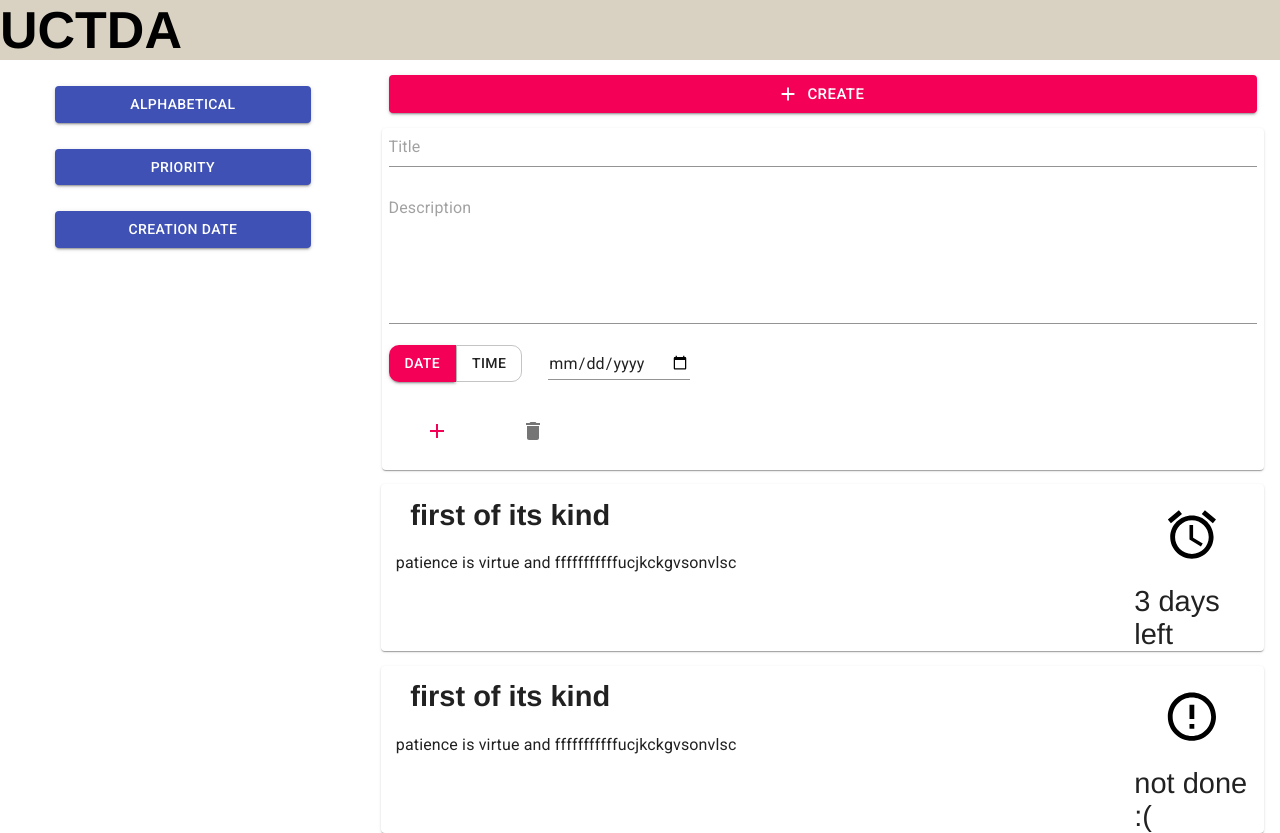
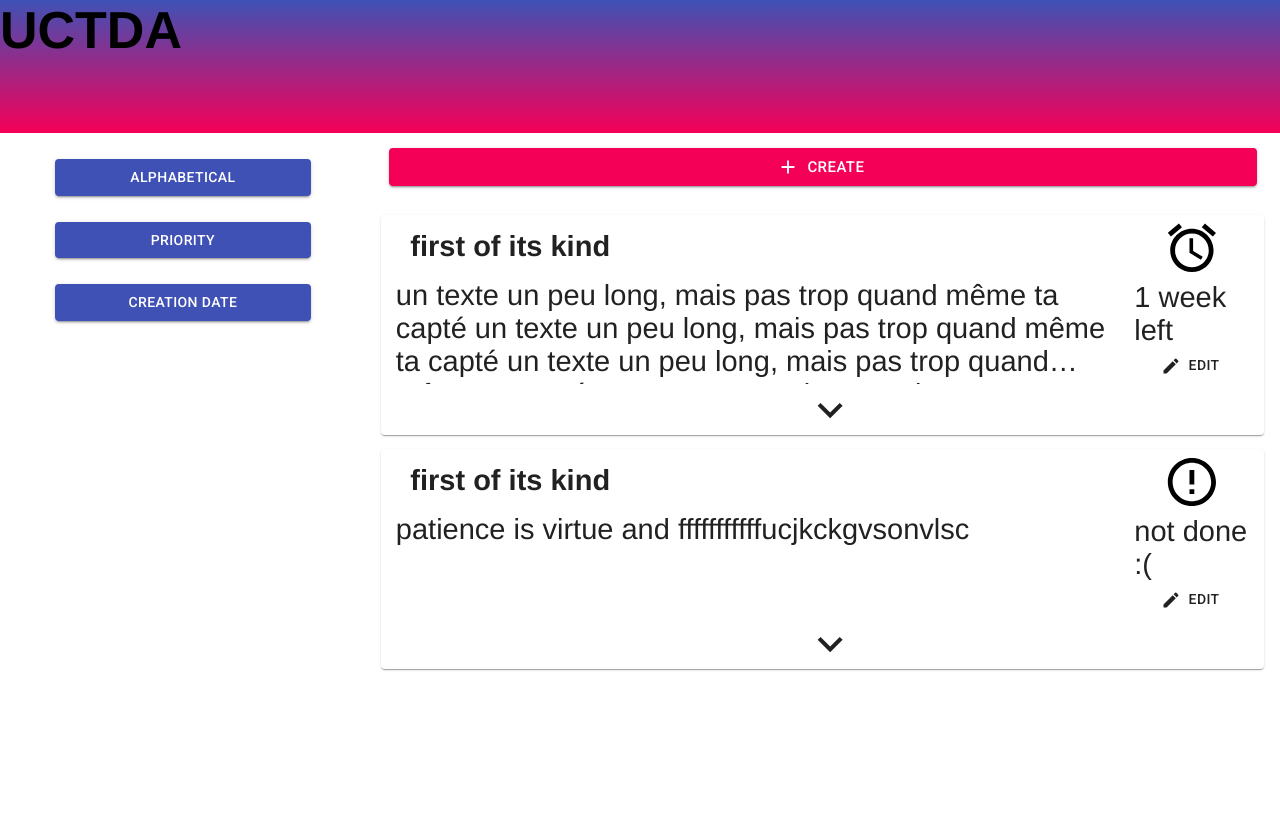
Before and after one commit to Kyustern/UCTDA, a React (Create React App) app: page / in a window 1280 px wide. After the commit the page ends 800 px from the top, so only its background shows below. Built offline with nearby package versions, Linux system fonts and the light colour scheme.

Commit message:
front end is (almost) finished

```diff
--- /dev/null
+++ b/src/components/FullscreenTodoEditor.tsx
@@ -0,0 +1,35 @@
+import React from 'react'
+import styled from 'styled-components';
+import { Todo } from '../app/types';
+import { TodoEditor } from './TodoEditor';
+
+type Props = React.ComponentProps<typeof TodoEditor>
+
+export const FullscreenTodoEditor: React.FC<Props> = (props) => {
+    return (
+        <FullscreenWrapper>
+            <InnerWrapper>
+                <TodoEditor {...props}>
+
+                </TodoEditor>
+            </InnerWrapper>
+        </FullscreenWrapper>
+    )
+}
+
+const InnerWrapper = styled.div`
+    width: 70%;
+`;
+
+const FullscreenWrapper = styled.div`
+    position: absolute;
+    width: 100%;
+    height: 100%;
+    top: 0;
+    left: 0;
+    z-index: 999;
+    background-color: rgba(0,0,0,0.7);
+    display: flex;
+    align-items: center;
+    justify-content: center;
+`;
--- a/src/components/Header.tsx
+++ b/src/components/Header.tsx
@@ -17,5 +17,6 @@ const Title = styled.h1`
 const Wrapper = styled.div`
     grid-area: header;
     width: 100%;
-    background-color: var(--light-grey);
+    background: rgb(245,0,87);
+    background: linear-gradient(0deg, rgba(245,0,87,1) 0%, rgba(63,81,181,1) 100%);
 `;
--- a/src/components/ImprovisedDurationInput.tsx
+++ b/src/components/ImprovisedDurationInput.tsx
@@ -1,6 +1,6 @@
 import styled from 'styled-components';
 import React, {useState, useEffect} from 'react'
-import { MenuItem, Select, InputLabel, Input, FormControl } from '@material-ui/core';
+import { MenuItem, Select, Input } from '@material-ui/core';
 
 interface Props {
     getter: (input: number) => void
--- a/src/components/SnackBarWrapper.tsx
+++ b/src/components/SnackBarWrapper.tsx
@@ -1,6 +1,5 @@
 import React from 'react'
 import styled from 'styled-components';
-import Button from '@material-ui/core/Button';
 import Snackbar from '@material-ui/core/Snackbar';
 import IconButton from '@material-ui/core/IconButton';
 import CloseIcon from '@material-ui/icons/Close';
--- a/src/components/Switch.tsx
+++ b/src/components/Switch.tsx
@@ -9,12 +9,14 @@ interface Props {
         left: string
         right: string
     }
+    disabled?: boolean
 }
 
-export const Switch: React.FC<Props> = ({ onOff, setBoolean, buttonText }) => {
+export const Switch: React.FC<Props> = ({ onOff, setBoolean, buttonText, disabled }) => {
     return (
         <Wrapper>
             <Button
+                disabled={disabled}
                 color={onOff ? 'default' : 'secondary'}
                 variant={onOff ? 'outlined' : 'contained'}
                 onClick={() => setBoolean(false)}
@@ -22,6 +24,7 @@ export const Switch: React.FC<Props> = ({ onOff, setBoolean, buttonText }) => {
                 {buttonText.left}
             </Button>
             <Button
+                disabled={disabled}
                 color={onOff ? 'secondary' : 'default'}
                 variant={onOff ? 'contained' : 'outlined'}
                 onClick={() => setBoolean(true)}
--- a/src/components/TDList.tsx
+++ b/src/components/TDList.tsx
@@ -1,14 +1,20 @@
-import React, { useEffect } from 'react'
+import React, { useEffect, useState } from 'react'
 import styled from 'styled-components';
 import Button from '@material-ui/core/Button'
 import { useSelector, useDispatch } from 'react-redux';
-import { selectTodos, addTodo, todoSlice } from "../features/todoSlice";
+import { selectTodos, addTodo } from "../features/todoSlice";
 import { Todo } from '../app/types';
 import { TodoComponent } from './TodoComponent';
 import { TodoEditor } from './TodoEditor'
 import AddIcon from '@material-ui/icons/Add';
+import { FullscreenTodoEditor } from './FullscreenTodoEditor';
+import { idText } from 'typescript';
 
 export const TDList: React.FC = () => {
+
+    const [creatingTodo, setCreatingTodo] = useState(false)
+    const [selectedTodo, setSelectedTodo] = useState(0)
+    const [editingTodo, setEditingTodo] = useState(false)
 
     const dispatch = useDispatch()
     const todos = useSelector(selectTodos)
@@ -23,6 +29,10 @@ export const TDList: React.FC = () => {
         ))
     }
 
+    const selectTodo = (id: number) => {
+        setSelectedTodo(id)
+        setEditingTodo(true)
+    }
     return (
         <Wrapper>
             <CustomButton
@@ -34,10 +44,25 @@ export const TDList: React.FC = () => {
             >
                 Create
             </CustomButton>
-            <TodoEditor />
             {
-                todos.map((todo: Todo, index: number) => <TodoComponent key={index} keyProp={index} todoProp={todo} />)
+                creatingTodo &&
+                <TodoEditor
+                    cancelButtonHandler={() => setCreatingTodo(false)}
+                />
             }
+            {
+                todos.map((todo: Todo, index: number) => <TodoComponent key={index}keyProp={index} todoProp={todo} selectTodo={selectTodo} />)
+            }
+
+            {
+            editingTodo &&
+                <FullscreenTodoEditor
+                    todoProp={todos[0]}
+                    id={0}
+                    cancelButtonHandler={() => setEditingTodo(false)}
+                />
+            }
+
 
         </Wrapper>
     )
@@ -52,6 +77,7 @@ const CustomButton = styled(Button)`
 `;
 
 const Wrapper = styled.div`
+    transition: all 0.2s ease-in-out;
     grid-area: todos;
     display: flex;
     align-items: center;
--- a/src/components/TodoComponent.tsx
+++ b/src/components/TodoComponent.tsx
@@ -1,33 +1,49 @@
-import React, { useEffect } from 'react'
+import React, { useState, useRef, useEffect } from 'react'
 import styled from 'styled-components';
 import { Todo } from '../app/types';
-import { Card, Typography } from '@material-ui/core';
+import { Button, Card } from '@material-ui/core';
 import { ReactComponent as Done } from '../svg/done.svg'
 import { ReactComponent as NotDone } from '../svg/warning.svg'
 import { ReactComponent as Alarm } from '../svg/alarm.svg'
+import EditIcon from '@material-ui/icons/Edit';
+import ExpandMoreSharpIcon from '@material-ui/icons/ExpandMoreSharp';
 
-interface Props {
-    todoProp: Todo
-    keyProp: number
+const isBetween = (a: number, b: number, x: number): boolean => {
+    return x >= a && x < b
 }
+const isExpired = (n: number) => {
+    if (n < 0) {
+        return 'since deadline'
+    } else if (n > 0) {
+        return 'left'
+    } else {
+        return ''
+    }
+}
+const plurial = (n: number) => n > 1 ? 's' : ''
 
-const getWDHM = (seconds: number): string => {
+// const expired = (n: number) => n <= 0 ? 'since deadline' : 'left'
+
+const getWDHM = (milliseconds: number): string => {
     //returns the weeks or days or Hours or Minutes
+    const seconds = Math.round(milliseconds / 1000)
+    const absoluteValue = Math.abs(seconds)
 
-    const plurial = (n: number) => n > 1 ? 's' : ''
+    if (absoluteValue >= 604800) {
+        const n = Math.round(absoluteValue / 604800)
+        return `${n} week${plurial(n)} ${isExpired(seconds)}`
 
-    if (seconds > 604800) {
-        const n = Math.floor(seconds / 604800)
-        return `${n} week${plurial(n)} left`
-    } else if(seconds > 86400) {
-        const n = Math.floor(seconds / 86400)
-        return `${n} day${plurial(n)} left`
-    } else if(seconds > 3600) {
-        const n = Math.floor(seconds / 3600)
-        return `${n} hour${plurial(n)} left`
-    } else if(seconds > 60) {
-        const n = Math.floor(seconds / 60)
-        return `${n} minute${plurial(n)} left`
+    } else if (isBetween(86400, 604800, absoluteValue)) {
+        const n = Math.round(absoluteValue / 86400)
+        return `${n} day${plurial(n)} ${isExpired(seconds)}`
+
+    } else if (isBetween(3600, 86400, absoluteValue)) {
+        const n = Math.round(absoluteValue / 3600)
+        return `${n} hour${plurial(n)} ${isExpired(seconds)}`
+
+    } else if (isBetween(60, 3600, absoluteValue)) {
+        const n = Math.round(absoluteValue / 60)
+        return `${n} minute${plurial(n)} ${isExpired(seconds)}`
     }
 
     return ''
@@ -38,7 +54,7 @@ const getStatus = (todo: Todo): string => {
         return 'not done :('
     }
     const deadLine = todo.creationTimeStamp + todo.duration
-    const remainingTime = deadLine - Math.floor(Date.now() / 1000)
+    const remainingTime = deadLine - Date.now()
     return getWDHM(remainingTime)
 }
 
@@ -54,54 +70,79 @@ const getSvg = (todo: Todo): JSX.Element => {
     }
 }
 
-export const TodoComponent: React.FC<Props> = ({ todoProp }) => {
+interface Props {
+    todoProp: Todo
+    keyProp: number
+    selectTodo: (id: number) => void
+}
 
+export const TodoComponent: React.FC<Props> = ({ todoProp, keyProp, selectTodo }) => {
+
+    const todoRef = useRef<any>()
+    const [isExpanded, setIsExpanded] = useState(false)
+    const [height, setHeight] = useState<number>(0)
+
+    // useEffect(() => {
+    //     if(todoRef) {
+    //         console.log("todoRef", typeof todoRef.current)
+    //         setHeight(todoRef.current.clientHeight)
+    //     }
+    // }, [todoRef])
     return (
-        <TodoCard>
-            <h4 className="title">
+        // <Collapse in={isExpanded} collapsedHeight={height + 10} >
+        <TodoCard
+            isExpanded={isExpanded}
+            ref={todoRef}
+        >
+            <Title
+                className="title"
+            >
                 {todoProp.title}
-            </h4>
-            <div className="status">
+            </Title>
+            <Description
+                onClick={() => setIsExpanded(!isExpanded)}
+                isExpanded={isExpanded}
+            >
+                {todoProp.description}
+            </Description>
+            <Status>
                 {getSvg(todoProp)}
-                <div className="timer">
+                <div style={{ gridArea: 'timer' }}>
                     {todoProp.done ? 'done :)' : getStatus(todoProp)}
                 </div>
-            </div>
-            <Typography className="description">
-                {todoProp.description}
-            </Typography>
+                <IconButton startIcon={<EditIcon />} onClick={() => {selectTodo(keyProp)}}>
+                    EDIT
+                </IconButton>
+            </Status>
+
+            <ExpandIcon
+                onClick={() => setIsExpanded(!isExpanded)}
+                isExpanded={isExpanded}>
+                <ExpandMoreSharpIcon />
+            </ExpandIcon>
         </TodoCard>
+        // </Collapse>
     )
 }
 
-const TodoCard = styled(Card)`
+const TodoCard = styled(Card) <{ isExpanded: boolean }>`
     margin-top: 0.5em;
+    padding-left: 0.5em;
     font-size: 29px;
-    padding-left: 0.5em;
-    width: 95%;
+    height: fit-content;
+    width: 95% !important;
     display: grid;
     grid-template-columns: 1fr 0.2fr;
-    grid-template-rows: auto 3.6em;
+    grid-template-rows:
+        auto
+        ${props => props.isExpanded ? 'minmax(3.6em, auto)' : '3.6em'}
+        50px;
     gap: 1px 1px;
     grid-template-areas:
     "title status"
-    "description status";
-
-    .status {
-        padding-left: 0.5em;
-        padding-right: 0.5em;
-        display: grid;
-        grid-template-columns: 1fr;
-        grid-template-rows: 1fr 0.2fr;
-        grid-template-areas:
-            "icon"
-            "timer";
-        grid-area: status;
-    }
-
-    .timer {
-        grid-area: timer;
-    }
+    "description status"
+    "arrow arrow";
+    transition: all 0.2s ease-in-out;
 
     svg {
         margin: auto;
@@ -109,20 +150,63 @@ const TodoCard = styled(Card)`
         height: 100%;
         grid-area: icon;
     }
+`;
 
-    .title {
-        margin: 0.5em;
-        padding: auto;
-        height: fit-content;
-    }
 
-    .description {
-        /*https://css-tricks.com/line-clampin/ */
-        line-height: 2em;
+
+const ExpandIcon = styled.div<{ isExpanded: boolean }>`
+    transition: all 0.2s ease-in-out;
+    cursor: pointer;
+    grid-area: arrow;
+    display: flex;
+    align-items: center;
+    justify-content: center;
+    transform: ${props => props.isExpanded ? 'rotate(0.5turn)' : 'rotate(0turn)'};
+`;
+
+const Title = styled.h4`
+    margin: 0.5em;
+    padding: auto;
+    height: fit-content;
+`;
+
+const Description = styled.span<{ isExpanded: boolean }>`
+    grid-area: description;
+    cursor: pointer;
+    width: 100%;
+    ${props => props.isExpanded ?
+        ''
+        :
+        `
         overflow: hidden;
         display: -webkit-box;
         -webkit-line-clamp: 3;
         -webkit-box-orient: vertical;
+        `
     }
 
 `;
+const Status = styled.div`
+    padding-left: 0.5em;
+    padding-right: 0.5em;
+    display: grid;
+    grid-template-columns: 1fr;
+    grid-template-rows: 1fr 0.2fr 0.2fr;
+    grid-template-areas:
+        "icon"
+        "timer"
+        "editbutton";
+    grid-area: status;
+    height: fit-content;
+`;
+
+const IconButton = styled(Button)`
+    grid-area: editbutton;
+    padding-left: 1em;
+    padding-right: 1em;
+        svg {
+            width: 1em;
+            height: 1em;
+            margin: 0;
+        }
+`
--- a/src/components/TodoEditor.tsx
+++ b/src/components/TodoEditor.tsx
@@ -1,18 +1,22 @@
-import React, { useState } from 'react'
+import React, { useState, useEffect } from 'react'
 import styled from 'styled-components';
 import { Todo } from '../app/types';
 import { Switch } from './Switch'
-import { Card, Input, Button, IconButton } from '@material-ui/core'
+import { Card, Input, Button, Checkbox } from '@material-ui/core'
 import { DurationInput } from './ImprovisedDurationInput';
 import AddIcon from '@material-ui/icons/Add';
-import DeleteIcon from '@material-ui/icons/Delete';
 import CloseIcon from '@material-ui/icons/Close';
 import { useDispatch } from 'react-redux';
-import { addTodo } from '../features/todoSlice';
+import { addTodo, editTodo } from '../features/todoSlice';
 import { SnackBarWrapper } from './SnackBarWrapper';
+
+//lol
+//07 82 56 07 14
 
 interface Props {
     todoProp?: Todo
+    id?: number
+    cancelButtonHandler: () => void
 }
 
 const getDateString = (timeStamp: number): string => {
@@ -20,17 +24,35 @@ const getDateString = (timeStamp: number): string => {
     return `${dateObj.getFullYear()}-${dateObj.getMonth()}-${dateObj.getDay()}`
 }
 
-export const TodoEditor: React.FC<Props> = () => {
+const getRemainingTime = (deadline: string) => {
+    const deadlineTimeStamp = Date.parse(deadline)
+    const temp = deadlineTimeStamp - Date.now()
+    return temp
+}
+
+export const TodoEditor: React.FC<Props> = ({todoProp, id, cancelButtonHandler}) => {
+
+    const dateinit = (todo?: Todo) => {
+        if (todo) {
+            if (todo.creationTimeStamp) {
+                return getDateString(todo.creationTimeStamp)
+            } else {
+                return ''
+            }
+        }
+        return ''
+    }
 
     const dispatch = useDispatch()
 
+    const [date, setDate] = useState(dateinit(todoProp))
+    const [errorText, setErrorText] = useState('')
+    const [title, setTitle] = useState(todoProp ? todoProp.title : '')
+    const [description, setDescription] = useState(todoProp ? todoProp.description : '')
     const [showError, setShowError] = useState(false)
-    const [errorText, setErrorText] = useState('')
-    const [title, setTitle] = useState('')
-    const [description, setDescription] = useState('')
     const [showClock, setShowClock] = useState(false)
-    const [date, setDate] = useState('')
-    const [duration, setDuration] = useState<number | undefined>(undefined)
+    const [hasDeadline, setHasDeadline] = useState(false)
+    const [duration, setDuration] = useState(todoProp ? todoProp.duration ? todoProp.duration : 604800 : 604800)
 
     const textInputHandler = (event: any, target: string) => {
         switch (target) {
@@ -39,6 +61,7 @@ export const TodoEditor: React.FC<Props> = () => {
                 break;
             case 'Description':
                 setDescription(event.target.value)
+                break;
             default:
                 break;
         }
@@ -48,38 +71,54 @@ export const TodoEditor: React.FC<Props> = () => {
         const now = Date.now()
         const dateString = event.target.value
         const dateTimeStamp = Date.parse(event.target.value)
-        console.log("dateTimeStamp", dateTimeStamp)
         if (dateTimeStamp <= now) {
-            console.log("pas good");
             //Render a SnackBar component that describes the error
         } else {
             setDate(dateString)
-            console.log("dateTimeStamp", dateTimeStamp)
-            console.log("event.target.value", event.target.value)
         }
+    }
+
+    const validationHandler = () => {
+        if (!title || !description) {
+            setErrorText('Please give at least a description and a title')
+            setShowError(true)
+        } else {
+            const todo = {
+                title: title,
+                description: description,
+                done: false,
+                creationTimeStamp: Date.now()
+            } as Todo
+
+            if (hasDeadline) {
+                if (!showClock) {
+                    //duration will be equal to the number of seconds between Date.now and the selected date
+                    todo.duration = getRemainingTime(date)
+                    if (todoProp) {
+                        dispatch(editTodo({todo, id}))
+                    } else {
+                        dispatch(addTodo(todo))
+                    }
+                } else {
+                    //duration is in seconds, we have to convert to milliseconds so it can be compatible with other stuff
+                    todo.duration = duration * 1000
+                    dispatch(addTodo(todo))
+                }
+            } else {
+                dispatch(addTodo(todo))
+            }
+
+            cancelButtonHandler()
+        }
+    }
+
+    const checkBoxHandler = (event: React.ChangeEvent<HTMLInputElement>) => {
+        setHasDeadline(event.target.checked)
     }
 
     const getterCB = (input: number) => {
         setDuration(input)
-        console.log("getter -> input", input)
     }
-
-    const validationHandler = () => {
-        if (!title || !description || !date) {
-            setErrorText('Please give a title, a description, and a deadline')
-            setShowError(true)
-        } else {
-            dispatch(addTodo(
-                {
-                    title: title,
-                    description: description,
-                    done: false,
-                    creationTimeStamp: Date.now()
-                }
-            ))
-        }
-    }
-
 
     return (
         <>
@@ -102,15 +141,22 @@ export const TodoEditor: React.FC<Props> = () => {
                     onChange={(event) => textInputHandler(event, 'Description')}
                 />
                 <div className="dateTimeSelector">
-                <Switch
-                    onOff={showClock}
-                    setBoolean={setShowClock}
-                    buttonText={{right: 'Time', left: 'Date'}}
-                />
+                    <Checkbox
+                        checked={hasDeadline}
+                        onChange={checkBoxHandler}
+                        inputProps={{ 'aria-label': 'primary checkbox' }}
+                    />
+                    <Switch
+                        disabled={!hasDeadline}
+                        onOff={showClock}
+                        setBoolean={setShowClock}
+                        buttonText={{ left: 'Date', right: 'Time' }}
+                    />
                     {showClock ?
                         <DurationInput getter={getterCB} />
                         :
                         <Input
+                            disabled={!hasDeadline}
                             onChange={dateInputHandler}
                             value={date}
                             type="date"
@@ -119,16 +165,22 @@ export const TodoEditor: React.FC<Props> = () => {
 
                 </div>
                 <div className="buttonRack">
-                    <IconButton
+                    <Button
                         onClick={validationHandler}
                         color="secondary"
                         aria-label="Add task"
+                        startIcon={<AddIcon />}
                     >
-                        <AddIcon />
-                    </IconButton>
-                    <IconButton aria-label="Cancel task">
-                        <DeleteIcon />
-                    </IconButton>
+                        Confirm
+                    </Button>
+                    <Button
+                        onClick={() => cancelButtonHandler()}
+                        aria-label="Cancel task"
+                        variant="outlined"
+                        startIcon={<CloseIcon />}
+                    >
+                        Cancel
+                    </Button>
                 </div>
             </TodoCard>
         </>
@@ -168,5 +220,4 @@ const TodoCard = styled(Card)`
             height: 30px !important;
         }
     }
-
 `;
--- a/src/features/todoSlice.tsx
+++ b/src/features/todoSlice.tsx
@@ -1,6 +1,6 @@
 import { createSlice, PayloadAction } from '@reduxjs/toolkit'
 
-import { Todo } from '../app/types'
+import { editTodoPayload, Todo } from '../app/types'
 // import { addTodoAction, rmTodoAction, Todo } from '../app/types'
 
 import { RootState } from '../app/store'
@@ -11,10 +11,10 @@ interface SliceType {
 
 const firstTodo: Todo = {
     title: 'first of its kind',
-    description: 'patience is virtue and fffffffffffucjkckgvsonvlsc',
+    description: 'un texte un peu long, mais pas trop quand même ta capté un texte un peu long, mais pas trop quand même ta capté un texte un peu long, mais pas trop quand même ta capté un texte un peu long, mais pas trop quand même ta capté un texte un peu long, mais pas trop quand même ta capté un texte un peu long, mais pas trop quand même ta capté un texte un peu long, mais pas trop quand même ta capté un texte un peu long, mais pas trop quand même ta capté',
     done: false,
     duration: 89757,
-    creationTimeStamp: Math.floor(1600187100150 / 1000)
+    creationTimeStamp: 1600812494847
 }
 
 const second: Todo = {
@@ -22,7 +22,7 @@ const second: Todo = {
     description: 'patience is virtue and fffffffffffucjkckgvsonvlsc',
     done: false,
     duration: undefined,
-    creationTimeStamp: Math.floor(1600187100150 / 1000)
+    creationTimeStamp: 1600812494847
 }
 
 export const todoSlice: any = createSlice({
@@ -35,13 +35,27 @@ export const todoSlice: any = createSlice({
             //add the todo to the graphQL db
             state.todoList.push(payload)
         },
+        editTodo: (state, {payload}: PayloadAction<editTodoPayload>): void => {
+            //     state.todoList: [
+            //         ...state.todoList.slice(0, payload.id),
+            //         payload.todo,
+            //         ...state.todoList.slice(payload.id + 1),
+            //     ]
+
+
+            console.log("payload", payload)
+
+            const newState = [...state.todoList]
+            newState[payload.id] = payload.todo
+            state.todoList = newState
+        },
         removeTodo: (state, {payload}: PayloadAction<number>): void => {
             state.todoList.splice(payload)
         }
     }
 })
 
-export const { addTodo, removeTodo } = todoSlice.actions
+export const { addTodo, removeTodo, editTodo } = todoSlice.actions
 
 //   w   t   f
 export const selectTodos = (state: any): Todo[] => state.todos.todoList
```
Also changed, not shown: src/app/types.ts (+6 -9 lines).
